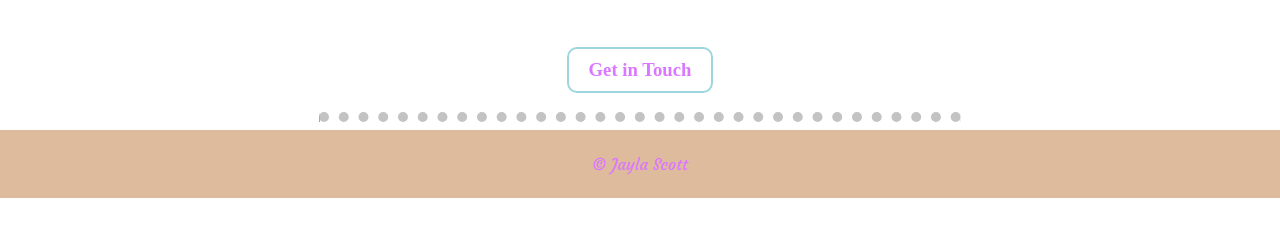
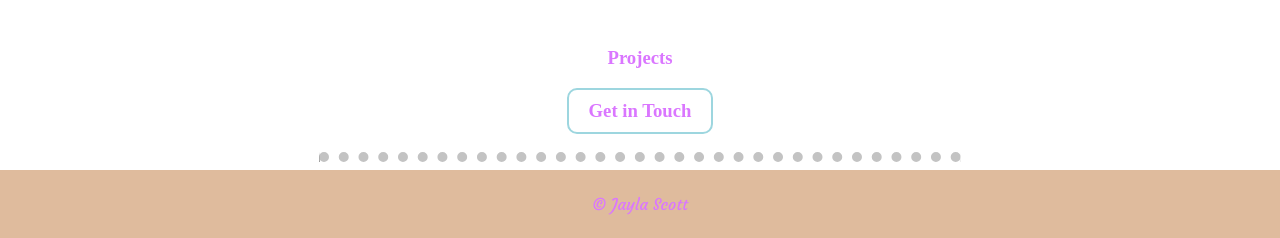
Before and after one commit to Alona0420/Alona0420-github.io, a plain HTML site: page cv/index.html in a window 1280 px wide. Shown: the part 1734-1972 px from the top of the page. Before the commit the page ends 1932 px from the top, so only its background shows below. Drawn offline with Linux system fonts and the light colour scheme.

Commit message:
project page

```diff
--- a/cv/index.html
+++ b/cv/index.html
@@ -89,6 +89,7 @@
                 </dl>
            </div>
         </div>
+        <h3> <a href="projects.html" >Projects </a></h3>
 
         <h3> <a href="contact.html" class="btn"> Get in Touch</a> </h3>
     <hr>
```
Also changed, not shown: cv/project.html (renamed from project.html).
